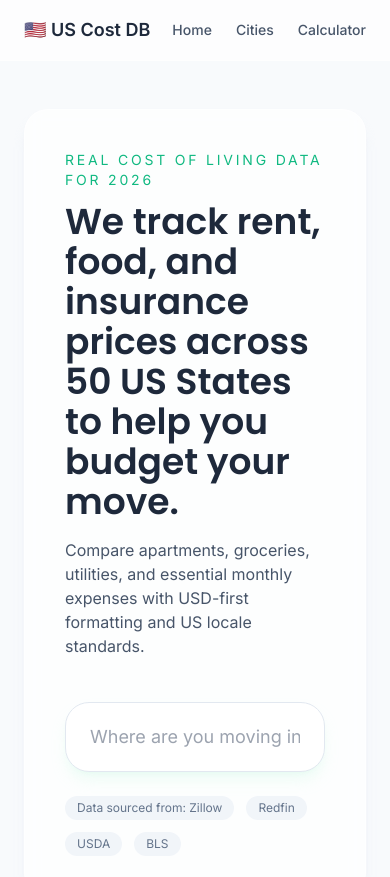
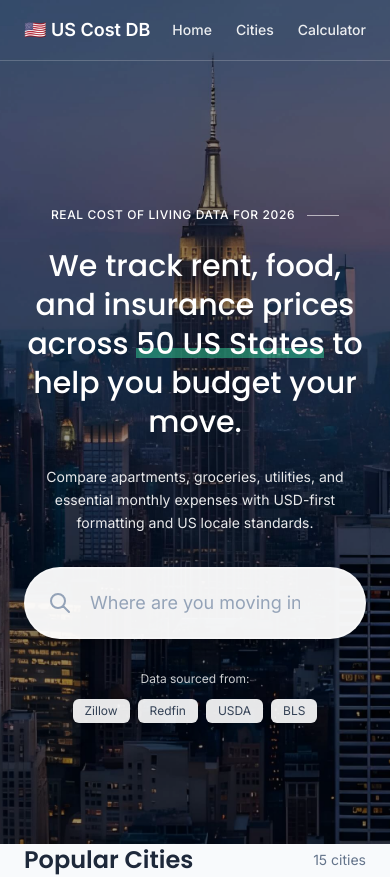
Before and after one commit to nadula123sankalana/rent, a Next.js app: page / in a window 390 px wide. Shown: the top 877 px of the page. Built offline with nearby package versions, Linux system fonts and the light colour scheme.

Commit message:
Enhance Header and HomeSearch components with scroll-based styling and autocomplete functionality. The Header now changes appearance based on scroll position, while HomeSearch includes a background image, improved layout, and a suggestion dropdown for city searches.

```diff
--- a/components/Header.tsx
+++ b/components/Header.tsx
@@ -1,20 +1,67 @@
+"use client";
+
+import { useEffect, useState } from "react";
 import Link from "next/link";
 
 export default function Header() {
+  const [isScrolled, setIsScrolled] = useState(false);
+
+  useEffect(() => {
+    const handleScroll = () => {
+      const scrollPosition = window.scrollY;
+      setIsScrolled(scrollPosition > 50);
+    };
+
+    window.addEventListener("scroll", handleScroll);
+    return () => window.removeEventListener("scroll", handleScroll);
+  }, []);
+
   return (
-    <header className="border-b border-white/60 bg-white/70">
+    <header
+      className={`fixed top-0 left-0 right-0 z-50 transition-all duration-300 ${
+        isScrolled
+          ? "bg-white/95 backdrop-blur-sm border-b border-slate-200/60"
+          : "bg-transparent border-b border-white/20"
+      }`}
+    >
       <div className="mx-auto flex max-w-6xl items-center justify-between px-6 py-4">
-        <Link href="/" className="text-lg font-semibold text-slate-800">
+        <Link
+          href="/"
+          className={`text-lg font-semibold transition-colors ${
+            isScrolled ? "text-slate-800" : "text-white"
+          }`}
+        >
           🇺🇸 US Cost DB
         </Link>
-        <nav className="flex items-center gap-6 text-sm font-medium text-slate-600">
-          <Link className="hover:text-emerald-700" href="/">
+        <nav className="flex items-center gap-6 text-sm font-medium">
+          <Link
+            className={`transition-colors ${
+              isScrolled
+                ? "text-slate-600 hover:text-emerald-700"
+                : "text-white/90 hover:text-white"
+            }`}
+            href="/"
+          >
             Home
           </Link>
-          <Link className="hover:text-emerald-700" href="/cities">
+          <Link
+            className={`transition-colors ${
+              isScrolled
+                ? "text-slate-600 hover:text-emerald-700"
+                : "text-white/90 hover:text-white"
+            }`}
+            href="/cities"
+          >
             Cities
           </Link>
-          <Link className="hover:text-emerald-700" href="/calculator">
+          <Link
+            className={`transition-colors ${
+              isScrolled
+                ? "text-slate-600 hover:text-emerald-700"
+                : "text-white/90 hover:text-white"
+            }`}
+            href="/calculator"
+          >
             Calculator
           </Link>
         </nav>
--- a/components/HomeSearch.tsx
+++ b/components/HomeSearch.tsx
@@ -61,6 +61,22 @@ const formatUsd = (value: number) =>
 
 export default function HomeSearch({ posts }: HomeSearchProps) {
   const [query, setQuery] = useState("");
+  const [showSuggestions, setShowSuggestions] = useState(false);
+  const [focusedIndex, setFocusedIndex] = useState(-1);
+
+  // Suggestions for autocomplete
+  const suggestions = useMemo(() => {
+    const value = query.trim().toLowerCase();
+    if (!value) {
+      return [];
+    }
+    return posts
+      .filter((post) => {
+        const city = extractCity(post.title);
+        return city.toLowerCase().includes(value) || post.title.toLowerCase().includes(value);
+      })
+      .slice(0, 5); // Limit to 5 suggestions
+  }, [posts, query]);
 
   const filtered = useMemo(() => {
     const value = query.trim().toLowerCase();
@@ -73,37 +89,141 @@ export default function HomeSearch({ posts }: HomeSearchProps) {
   }, [posts, query]);
 
   return (
-    <div className="space-y-10">
-      <section className="rounded-3xl border border-white/50 bg-white/70 p-10 shadow-lg shadow-slate-200/40 backdrop-blur">
-        <p className="text-sm uppercase tracking-[0.2em] text-emerald-500">
+    <div>
+      <section className="relative w-screen min-h-screen overflow-hidden flex items-center justify-center" style={{ marginLeft: 'calc(50% - 50vw)', marginRight: 'calc(50% - 50vw)', marginTop: '-3rem', maxWidth: '100vw' }}>
+        {/* Background image - full screen */}
+        <div className="absolute inset-0 -z-0">
+          <div
+            className="h-full w-full bg-cover bg-center bg-no-repeat"
+            style={{ backgroundImage: 'url(/tiny.jpg)' }}
+          ></div>
+          {/* Black transparent overlay for better content visibility */}
+          <div className="absolute inset-0 bg-black/40"></div>
+        </div>
+
+        <div className="relative z-10 mx-auto max-w-6xl px-6 pt-20 text-center md:px-12">
+          {/* Badge - white text */}
+          <div className="mb-6 inline-flex items-center justify-center gap-3">
+            <span className="text-xs font-medium uppercase tracking-wider text-white">
               Real Cost of Living Data for 2026
-        </p>
-        <h1 className="mt-3 text-4xl font-semibold text-slate-800">
-          We track rent, food, and insurance prices across 50 US States to help
-          you budget your move.
+            </span>
+            <span className="h-px w-8 bg-white/60"></span>
+          </div>
+
+          {/* Main heading - white text */}
+          <h1 className="mx-auto mb-6 max-w-5xl text-3xl font-medium leading-[1.3] text-white md:text-4xl lg:text-5xl lg:leading-[1.2]">
+            We track rent, food, and insurance prices across{" "}
+            <span className="relative inline-block text-white">
+              <span className="relative z-10">50 US States</span>
+              <span className="absolute bottom-1.5 left-0 z-0 h-2.5 w-full bg-emerald-400/50"></span>
+            </span>{" "}
+            to help you budget your move.
           </h1>
-        <p className="mt-4 max-w-2xl text-base text-slate-600">
+
+          {/* Description - white text */}
+          <p className="mx-auto mb-8 max-w-xl text-sm leading-relaxed text-white/90 md:text-base">
             Compare apartments, groceries, utilities, and essential monthly
             expenses with USD-first formatting and US locale standards.
           </p>
 
-        <div className="mt-8">
+          {/* Search input - larger and more prominent */}
+          <div className="mx-auto mb-8 max-w-3xl">
+            <div className="relative">
+              <div className="absolute left-6 top-1/2 -translate-y-1/2 z-10 text-slate-400">
+                <svg className="h-6 w-6" fill="none" stroke="currentColor" viewBox="0 0 24 24">
+                  <path strokeLinecap="round" strokeLinejoin="round" strokeWidth={2} d="M21 21l-6-6m2-5a7 7 0 11-14 0 7 7 0 0114 0z" />
+                </svg>
+              </div>
               <input
                 id="city-search"
                 value={query}
-            onChange={(event) => setQuery(event.target.value)}
+                onChange={(event) => {
+                  setQuery(event.target.value);
+                  setShowSuggestions(true);
+                  setFocusedIndex(-1);
+                }}
+                onFocus={() => setShowSuggestions(true)}
+                onBlur={() => {
+                  // Delay to allow click events on suggestions
+                  setTimeout(() => setShowSuggestions(false), 200);
+                }}
+                onKeyDown={(e) => {
+                  if (e.key === "ArrowDown") {
+                    e.preventDefault();
+                    setFocusedIndex((prev) =>
+                      prev < suggestions.length - 1 ? prev + 1 : prev
+                    );
+                  } else if (e.key === "ArrowUp") {
+                    e.preventDefault();
+                    setFocusedIndex((prev) => (prev > 0 ? prev - 1 : -1));
+                  } else if (e.key === "Enter" && focusedIndex >= 0) {
+                    e.preventDefault();
+                    const selectedPost = suggestions[focusedIndex];
+                    window.location.href = `/cost-of-living/${selectedPost.slug}`;
+                  }
+                }}
                 placeholder="Where are you moving in 2026?"
-            className="mt-3 w-full rounded-3xl border border-slate-200 bg-white px-6 py-5 text-lg text-slate-800 shadow-lg shadow-emerald-100/40 outline-none transition focus:border-emerald-300 focus:ring-2 focus:ring-emerald-200"
+                className="w-full rounded-full border-2 border-white/30 bg-white/95 px-16 py-5 text-lg text-slate-800 shadow-xl shadow-black/20 outline-none transition-all duration-200 placeholder:text-slate-400 focus:border-white focus:bg-white focus:shadow-2xl focus:shadow-black/30 md:text-xl md:py-6"
               />
+
+              {/* Suggestions dropdown */}
+              {showSuggestions && suggestions.length > 0 && (
+                <div className="absolute top-full left-0 right-0 mt-2 bg-white rounded-2xl shadow-2xl shadow-black/40 overflow-hidden z-50 border border-slate-100">
+                  {suggestions.map((post, index) => {
+                    const city = extractCity(post.title);
+                    return (
+                      <Link
+                        key={post.slug}
+                        href={`/cost-of-living/${post.slug}`}
+                        className={`block px-6 py-3.5 transition-all duration-150 ${
+                          index === focusedIndex
+                            ? "bg-emerald-50 text-emerald-700"
+                            : "text-slate-700 hover:bg-slate-50"
+                        } ${index !== suggestions.length - 1 ? "border-b border-slate-100" : ""}`}
+                        onMouseEnter={() => setFocusedIndex(index)}
+                      >
+                        <div className="flex items-center justify-between">
+                          <span className="font-medium text-base">{city}</span>
+                          <svg
+                            className={`h-4 w-4 transition-colors ${
+                              index === focusedIndex
+                                ? "text-emerald-500"
+                                : "text-slate-300"
+                            }`}
+                            fill="none"
+                            stroke="currentColor"
+                            viewBox="0 0 24 24"
+                          >
+                            <path
+                              strokeLinecap="round"
+                              strokeLinejoin="round"
+                              strokeWidth={2}
+                              d="M9 5l7 7-7 7"
+                            />
+                          </svg>
+                        </div>
+                      </Link>
+                    );
+                  })}
+                </div>
+              )}
+            </div>
           </div>
 
-        <div className="mt-6 flex flex-wrap gap-3 text-xs text-slate-500">
-          <span className="rounded-full bg-slate-100 px-3 py-1">
-            Data sourced from: Zillow
+          {/* Data sources - white text */}
+          <div className="flex flex-wrap items-center justify-center gap-3 text-xs">
+            <span className="font-normal text-white/80">Data sourced from:</span>
+            <div className="flex flex-wrap justify-center gap-2">
+              {["Zillow", "Redfin", "USDA", "BLS"].map((source) => (
+                <span
+                  key={source}
+                  className="rounded-md bg-white/90 px-3 py-1 text-xs font-normal text-slate-700 shadow-lg transition-all hover:bg-white hover:shadow-xl"
+                >
+                  {source}
                 </span>
-          <span className="rounded-full bg-slate-100 px-3 py-1">Redfin</span>
-          <span className="rounded-full bg-slate-100 px-3 py-1">USDA</span>
-          <span className="rounded-full bg-slate-100 px-3 py-1">BLS</span>
+              ))}
+            </div>
+          </div>
         </div>
       </section>
 
```
Also changed, not shown: public/tiny.jpg (added). Lines whose indentation alone changed are shown as unchanged.
